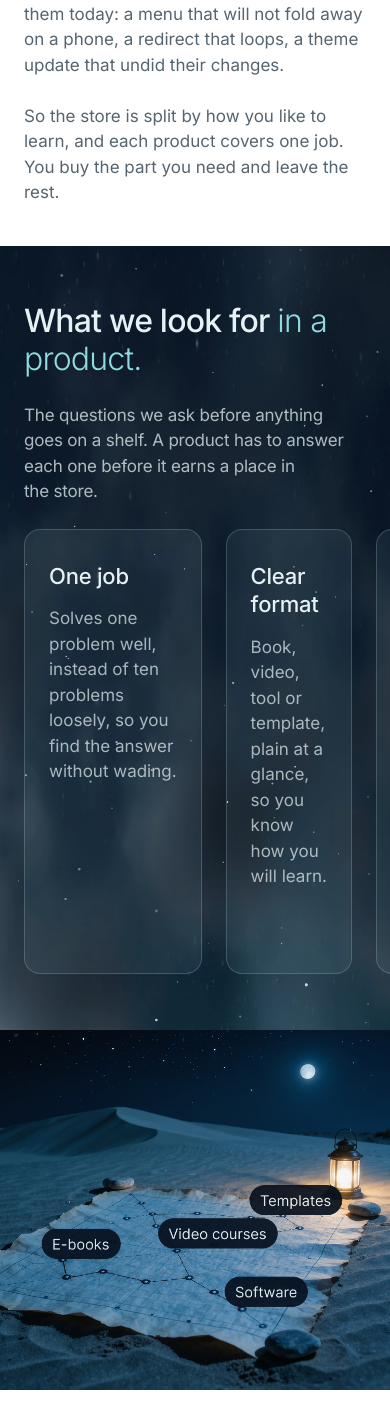
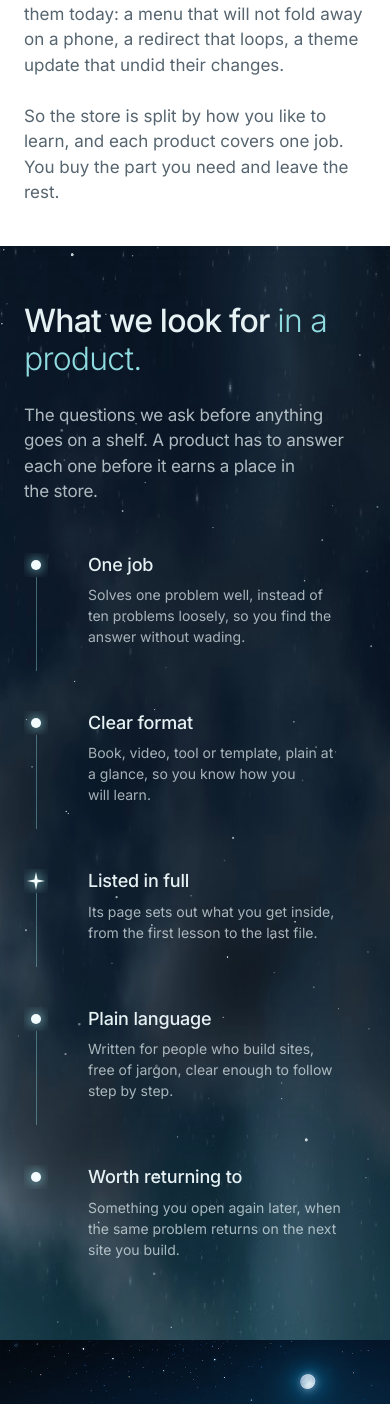
Before and after one commit to SupporthivesProjects/DesertWebzHTML, a PHP site: page /aboutus.html in a window 390 px wide. Shown: the part 732-2136 px from the top of the page. Run offline with PHP 8.4, Linux system fonts and the light colour scheme.

Commit message:
second half

```diff
--- a/aboutus.html
+++ b/aboutus.html
@@ -304,29 +304,231 @@
                         <div class="container_ts mx-auto" style="display: flex; flex-direction: column;">
                             <div class="top_about3 mx-auto">
                                 <h1>What we look for <span>in a product.</span></h1>
-                                <h2>The questions we ask before anything goes on a shelf. A product has to answer each one before it earns a place in the store.</h2>
+                                <h2>The questions we ask before anything goes on a shelf. A product has to answer each
+                                    one before it earns a place in the store.</h2>
                             </div>
+                            <img src="./assets/img/line_starst.svg" class="img-fluid mobile_nonet line_starst">
+
                             <div class="bottom_about3">
+                                <div class="single_bottom__about3 mobile_nonet">
+                                    <h3>One job</h3>
+                                    <h4>Solves one problem well, instead of ten problems loosely, so you find the answer
+                                        without wading.</h4>
+                                </div>
+                                <div class="single_bottom__about3 mobile_nonet">
+                                    <h3>Clear format</h3>
+                                    <h4>Book, video, tool or template, plain at a glance, so you know how you will
+                                        learn.</h4>
+                                </div>
+                                <div class="single_bottom__about3 mobile_nonet">
+                                    <h3>Listed in full</h3>
+                                    <h4>Its page sets out what you get inside, from the first lesson to the last file.
+                                    </h4>
+                                </div>
+                                <div class="single_bottom__about3 mobile_nonet">
+                                    <h3>Plain language</h3>
+                                    <h4>Written for people who build sites, free of jargon, clear enough to follow step
+                                        by step.</h4>
+                                </div>
+                                <div class="single_bottom__about3 mobile_nonet">
+                                    <h3>Worth returning to</h3>
+                                    <h4>Something you open again later, when the same problem returns on the next site
+                                        you build.</h4>
+                                </div>
+
+                                <div class="desktop_nonet">
+                                    <div class="outer_single_bottom__about3">
+                                        <div class="left_outer_single_bottom__about3">
+                                            <svg xmlns="http://www.w3.org/2000/svg" width="24" height="24"
+                                                viewBox="0 0 24 24" fill="none">
+                                                <g filter="url(#filter0_d_12213_11350)">
+                                                    <circle cx="12" cy="12" r="5" fill="#F2FCFD" />
+                                                </g>
+                                                <defs>
+                                                    <filter id="filter0_d_12213_11350" x="-5" y="-5" width="34"
+                                                        height="34" filterUnits="userSpaceOnUse"
+                                                        color-interpolation-filters="sRGB">
+                                                        <feFlood flood-opacity="0" result="BackgroundImageFix" />
+                                                        <feColorMatrix in="SourceAlpha" type="matrix"
+                                                            values="0 0 0 0 0 0 0 0 0 0 0 0 0 0 0 0 0 0 127 0"
+                                                            result="hardAlpha" />
+                                                        <feOffset />
+                                                        <feGaussianBlur stdDeviation="6" />
+                                                        <feColorMatrix type="matrix"
+                                                            values="0 0 0 0 0.56 0 0 0 0 0.86 0 0 0 0 0.88 0 0 0 1 0" />
+                                                        <feBlend mode="normal" in2="BackgroundImageFix"
+                                                            result="effect1_dropShadow_12213_11350" />
+                                                        <feBlend mode="normal" in="SourceGraphic"
+                                                            in2="effect1_dropShadow_12213_11350" result="shape" />
+                                                    </filter>
+                                                </defs>
+                                            </svg>
+                                            <div class="inner_linet">
+
+                                            </div>
+                                        </div>
                                         <div class="single_bottom__about3">
                                             <h3>One job</h3>
-                                    <h4>Solves one problem well, instead of ten problems loosely, so you find the answer without wading.</h4>
+                                            <h4>Solves one problem well, instead of ten problems loosely, so you find
+                                                the
+                                                answer without wading.</h4>
+                                        </div>
+                                    </div>
+                                </div>
+                                <div class="desktop_nonet">
+                                    <div class="outer_single_bottom__about3">
+                                        <div class="left_outer_single_bottom__about3">
+                                            <svg xmlns="http://www.w3.org/2000/svg" width="24" height="24"
+                                                viewBox="0 0 24 24" fill="none">
+                                                <g filter="url(#filter0_d_12213_11350)">
+                                                    <circle cx="12" cy="12" r="5" fill="#F2FCFD" />
+                                                </g>
+                                                <defs>
+                                                    <filter id="filter0_d_12213_11350" x="-5" y="-5" width="34"
+                                                        height="34" filterUnits="userSpaceOnUse"
+                                                        color-interpolation-filters="sRGB">
+                                                        <feFlood flood-opacity="0" result="BackgroundImageFix" />
+                                                        <feColorMatrix in="SourceAlpha" type="matrix"
+                                                            values="0 0 0 0 0 0 0 0 0 0 0 0 0 0 0 0 0 0 127 0"
+                                                            result="hardAlpha" />
+                                                        <feOffset />
+                                                        <feGaussianBlur stdDeviation="6" />
+                                                        <feColorMatrix type="matrix"
+                                                            values="0 0 0 0 0.56 0 0 0 0 0.86 0 0 0 0 0.88 0 0 0 1 0" />
+                                                        <feBlend mode="normal" in2="BackgroundImageFix"
+                                                            result="effect1_dropShadow_12213_11350" />
+                                                        <feBlend mode="normal" in="SourceGraphic"
+                                                            in2="effect1_dropShadow_12213_11350" result="shape" />
+                                                    </filter>
+                                                </defs>
+                                            </svg>
+                                            <div class="inner_linet">
+
+                                            </div>
                                         </div>
                                         <div class="single_bottom__about3">
                                             <h3>Clear format</h3>
-                                    <h4>Book, video, tool or template, plain at a glance, so you know how you will learn.</h4>
+                                            <h4>Book, video, tool or template, plain at a glance, so you know how you
+                                                will learn.</h4>
+                                        </div>
+                                    </div>
+                                </div>
+                                <div class="desktop_nonet">
+                                    <div class="outer_single_bottom__about3">
+                                        <div class="left_outer_single_bottom__about3">
+                                            <svg xmlns="http://www.w3.org/2000/svg" width="24" height="24"
+                                                viewBox="0 0 24 24" fill="none">
+                                                <g filter="url(#filter0_d_12213_11340)">
+                                                    <path
+                                                        d="M12 3L13.591 10.409L21 12L13.591 13.591L12 21L10.409 13.591L3 12L10.409 10.409L12 3Z"
+                                                        fill="#F2FCFD" />
+                                                </g>
+                                                <defs>
+                                                    <filter id="filter0_d_12213_11340" x="-9" y="-9" width="42"
+                                                        height="42" filterUnits="userSpaceOnUse"
+                                                        color-interpolation-filters="sRGB">
+                                                        <feFlood flood-opacity="0" result="BackgroundImageFix" />
+                                                        <feColorMatrix in="SourceAlpha" type="matrix"
+                                                            values="0 0 0 0 0 0 0 0 0 0 0 0 0 0 0 0 0 0 127 0"
+                                                            result="hardAlpha" />
+                                                        <feOffset />
+                                                        <feGaussianBlur stdDeviation="6" />
+                                                        <feColorMatrix type="matrix"
+                                                            values="0 0 0 0 0.56 0 0 0 0 0.86 0 0 0 0 0.88 0 0 0 1 0" />
+                                                        <feBlend mode="normal" in2="BackgroundImageFix"
+                                                            result="effect1_dropShadow_12213_11340" />
+                                                        <feBlend mode="normal" in="SourceGraphic"
+                                                            in2="effect1_dropShadow_12213_11340" result="shape" />
+                                                    </filter>
+                                                </defs>
+                                            </svg>
+                                            <div class="inner_linet">
+
+                                            </div>
                                         </div>
                                         <div class="single_bottom__about3">
                                             <h3>Listed in full</h3>
-                                    <h4>Its page sets out what you get inside, from the first lesson to the last file.</h4>
+                                            <h4>Its page sets out what you get inside, from the first lesson to the
+                                                last file.</h4>
+                                        </div>
+                                    </div>
+                                </div>
+                                <div class="desktop_nonet">
+                                    <div class="outer_single_bottom__about3">
+                                        <div class="left_outer_single_bottom__about3">
+                                            <svg xmlns="http://www.w3.org/2000/svg" width="24" height="24"
+                                                viewBox="0 0 24 24" fill="none">
+                                                <g filter="url(#filter0_d_12213_11350)">
+                                                    <circle cx="12" cy="12" r="5" fill="#F2FCFD" />
+                                                </g>
+                                                <defs>
+                                                    <filter id="filter0_d_12213_11350" x="-5" y="-5" width="34"
+                                                        height="34" filterUnits="userSpaceOnUse"
+                                                        color-interpolation-filters="sRGB">
+                                                        <feFlood flood-opacity="0" result="BackgroundImageFix" />
+                                                        <feColorMatrix in="SourceAlpha" type="matrix"
+                                                            values="0 0 0 0 0 0 0 0 0 0 0 0 0 0 0 0 0 0 127 0"
+                                                            result="hardAlpha" />
+                                                        <feOffset />
+                                                        <feGaussianBlur stdDeviation="6" />
+                                                        <feColorMatrix type="matrix"
+                                                            values="0 0 0 0 0.56 0 0 0 0 0.86 0 0 0 0 0.88 0 0 0 1 0" />
+                                                        <feBlend mode="normal" in2="BackgroundImageFix"
+                                                            result="effect1_dropShadow_12213_11350" />
+                                                        <feBlend mode="normal" in="SourceGraphic"
+                                                            in2="effect1_dropShadow_12213_11350" result="shape" />
+                                                    </filter>
+                                                </defs>
+                                            </svg>
+                                            <div class="inner_linet">
+
+                                            </div>
                                         </div>
                                         <div class="single_bottom__about3">
                                             <h3>Plain language</h3>
-                                    <h4>Written for people who build sites, free of jargon, clear enough to follow step by step.</h4>
+                                            <h4>Written for people who build sites, free of jargon, clear enough to
+                                                follow step by step.</h4>
+                                        </div>
+                                    </div>
+                                </div>
+                                <div class="desktop_nonet">
+                                    <div class="outer_single_bottom__about3" style="padding-bottom: 0px;">
+                                        <div class="left_outer_single_bottom__about3">
+                                            <svg xmlns="http://www.w3.org/2000/svg" width="24" height="24"
+                                                viewBox="0 0 24 24" fill="none">
+                                                <g filter="url(#filter0_d_12213_11350)">
+                                                    <circle cx="12" cy="12" r="5" fill="#F2FCFD" />
+                                                </g>
+                                                <defs>
+                                                    <filter id="filter0_d_12213_11350" x="-5" y="-5" width="34"
+                                                        height="34" filterUnits="userSpaceOnUse"
+                                                        color-interpolation-filters="sRGB">
+                                                        <feFlood flood-opacity="0" result="BackgroundImageFix" />
+                                                        <feColorMatrix in="SourceAlpha" type="matrix"
+                                                            values="0 0 0 0 0 0 0 0 0 0 0 0 0 0 0 0 0 0 127 0"
+                                                            result="hardAlpha" />
+                                                        <feOffset />
+                                                        <feGaussianBlur stdDeviation="6" />
+                                                        <feColorMatrix type="matrix"
+                                                            values="0 0 0 0 0.56 0 0 0 0 0.86 0 0 0 0 0.88 0 0 0 1 0" />
+                                                        <feBlend mode="normal" in2="BackgroundImageFix"
+                                                            result="effect1_dropShadow_12213_11350" />
+                                                        <feBlend mode="normal" in="SourceGraphic"
+                                                            in2="effect1_dropShadow_12213_11350" result="shape" />
+                                                    </filter>
+                                                </defs>
+                                            </svg>
+
                                         </div>
                                         <div class="single_bottom__about3">
                                             <h3>Worth returning to</h3>
-                                    <h4>Something you open again later, when the same problem returns on the next site you build.</h4>
+                                            <h4>Something you open again later, when the same problem returns on the
+                                                next site you build.</h4>
                                         </div>
+                                    </div>
+                                </div>
+
+
                             </div>
                         </div>
                     </section>
--- a/assets/devcss/tstyle.css
+++ b/assets/devcss/tstyle.css
@@ -1062,7 +1062,7 @@
     display: flex;
     /* width: 268px; */
     /* height: 201px; */
-    padding: 32px 24px;
+    padding: 32px 24px 20px 24px;
     flex-direction: column;
     align-items: flex-start;
     gap: 16px;
@@ -1074,7 +1074,7 @@
 }
 
 .single_bottom__about3 h3 {
-    margin-bottom: 0px;
+    margin-bottom: 16px;
     color: var(--brand-ice, #E6F1F4);
 
     /* heading / h5 */
@@ -1101,6 +1101,11 @@
     /* 25.5px */
     opacity: 0.7;
     align-self: stretch;
+}
+.line_starst {
+    max-width: 1152px;
+    margin-left: auto;
+    margin-right: auto;
 }
 
 @media only screen and (max-width: 700px) {
@@ -1696,6 +1701,62 @@
 
     .bottom_about3 {
         margin-top: 0px;
+        flex-direction: column;
+        gap: 0px;
+        padding-right: 0px;
+    }
+    .single_bottom__about3 {
+        padding: 24px;
+        gap: 8px;
+        background: none;
+        border: none;
+        border-radius: 0px;
+    }
+
+    .outer_single_bottom__about3 {
+            display: flex;
+        padding-bottom: 16px;
+        align-items: flex-start;
+        gap: 16px;
+        align-self: stretch;
+    }
+    .left_outer_single_bottom__about3 {
+            display: flex;
+padding-top: 24px;
+flex-direction: column;
+align-items: center;
+align-self: stretch;
+    }
+    .inner_linet {
+            width: 1px;
+flex: 1 0 0;
+opacity: 0.4;
+background: var(--brand-aqua, #8FDCE0);
+    }
+    .single_bottom__about3 h4 {
+            color: var(--brand-ice, #E6F1F4);
+
+/* body / small */
+font-family: Inter;
+font-size: 14px;
+font-style: normal;
+font-weight: 400;
+line-height: 150%; /* 21px */
+opacity: 0.7;
+align-self: stretch;
+    }
+    .single_bottom__about3 h3 {
+            color: var(--brand-ice, #E6F1F4);
+
+/* mobile / heading / h5 */
+font-family: Inter;
+font-size: 18px;
+font-style: normal;
+font-weight: 500;
+line-height: 130%; /* 23.4px */
+letter-spacing: -0.18px;
+align-self: stretch;
+margin-bottom: 0px;
     }
 }
 
```
Also changed, not shown: assets/img/line_starst.svg (added). Lines whose indentation alone changed are shown as unchanged.
